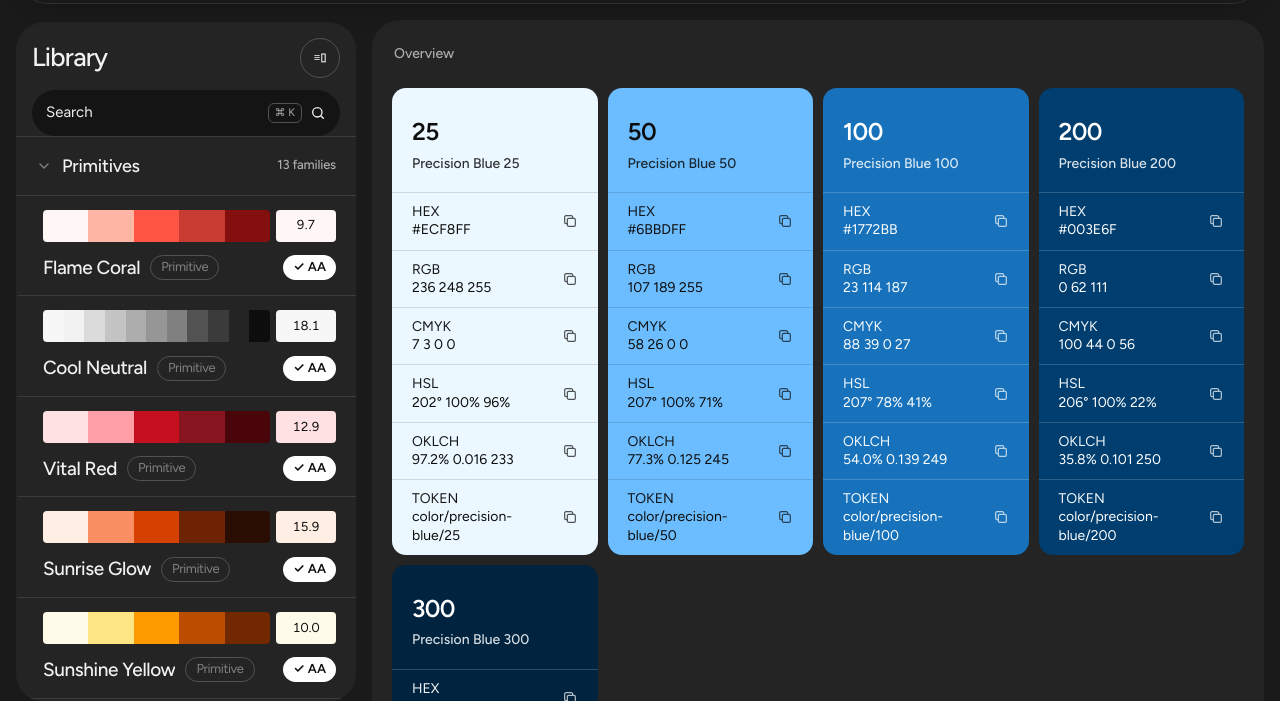
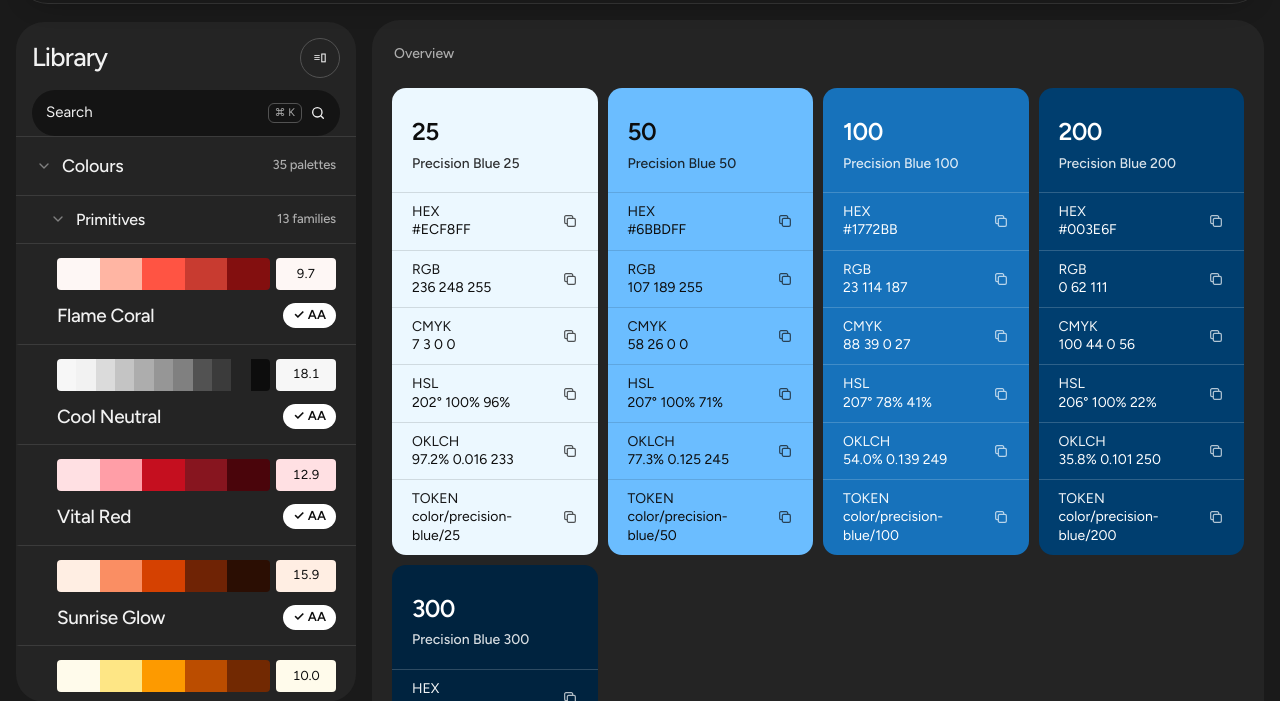
Before and after one commit to annanyasharma-dotcom/dopamine-spike-colours, a plain HTML site: page index.html in a window 1280 px wide. Both pictures are taken after a click on the button 812 px from the left and 195 px from the top of the page. Shown: the part 74-775 px from the top of the page. Drawn offline with Linux system fonts and the light colour scheme.

Commit message:
Group Primitives and Semantic under Colours; default to Primitives
Co-Authored-By: Claude Opus 5.5 <noreply@anthropic.com>
Claude-Session: https://claude.ai/code/session_01NEufYgg3J8gRvfiBy8HVXp

```diff
--- a/index.html
+++ b/index.html
@@ -146,6 +146,10 @@ body::before{content:"";position:fixed;inset:0 0 auto;height:env(safe-area-inset
 .grp[aria-expanded="true"] svg{transform:rotate(90deg)}
 .grp[aria-expanded="true"] .gc{color:var(--ink-2)}
 .gbody .item{padding-left:24px}
+.grp.sub{font-size:16px;padding:12px 20px 12px 34px;background:var(--panel)}
+.grp.sub[aria-expanded="true"]{top:57px;z-index:1}
+.gbody.sub .item{padding-left:38px}
+.gbody.sub .sec{padding-left:38px}
 .gbody .sec{padding-left:24px}
 .sec{padding:14px 20px 6px;font-size:12px;font-weight:600;letter-spacing:.08em;text-transform:uppercase;color:var(--ink-3);border-bottom:1px solid var(--line)}
 .stats dt{color:var(--ink-3)}.stats dd{margin:0;text-align:right;font-variant-numeric:tabular-nums;overflow-wrap:anywhere}
@@ -428,7 +432,7 @@ function textFor(s){
   for(const [tok,hex,fb] of cands){const r=cr(s.hex,hex);if(r>=4.5)return {tok,hex,fb,r}}
   const [tok,hex]=cands[cands.length-1];return {tok,hex,fb:true,r:cr(s.hex,hex)};
 }
-const syncTabs=()=>{openSec=filter};
+const syncTabs=()=>{if(filter<=2){openSec="c";openSub=filter}else openSec=filter};
 const FIL=[["All palettes",()=>true],["Primitives",p=>p.kind==="Primitive"],["Semantic",p=>p.kind!=="Primitive"],["Type",()=>false],["Layout",()=>false],["Elevation",()=>false]];
 let openSec=null;
 const SECS=[{f:1,name:"Primitives"},{f:2,name:"Semantic"},{f:3,name:"Type"},{f:4,name:"Layout"},{f:5,name:"Elevation"}];
@@ -443,7 +447,7 @@ function colourItems(fi,q){
     html+=`<button class="item" data-id="${p.id}" aria-current="${p.id===cur}">
       <div class="row1"><div class="bar">${p.sw.map(s=>`<i style="background:${s.hex}"></i>`).join("")}</div>
       <span class="mx" style="background:${top.hex};color:${onCol(top.hex)}">${p.best_c.toFixed(1)}</span></div>
-      <div class="row2"><span class="n"><strong>${p.name}</strong><span class="chipx">${p.path||p.kind}</span></span>
+      <div class="row2"><span class="n"><strong>${p.name}</strong>${p.path?`<span class="chipx">${p.path}</span>`:""}</span>
       ${p.pairs?'<span class="aa ok">✓ AA</span>':'<span class="aa no">× AA</span>'}</div></button>`});
   return [html,n];
 }
@@ -456,17 +460,33 @@ function secBody(f,q){
   const h=stripSec(renderTypeList(q,"elev"));return [h,countItems(h)];
 }
 const SEC_LABEL={1:n=>`${n} families`,2:n=>`${n} groups`,3:n=>`${n} groups`,4:n=>`${n} groups`,5:n=>`6 levels`};
+/* openSec: which top section is open ("c" = Colours, 3 Type, 4 Layout, 5 Elevation, 0 none); openSub: 1 Primitives, 2 Semantic, 0 none */
+let openSub=1;
 function renderList(){
   const q=$("q").value.trim().toLowerCase();
-  if(openSec===null)openSec=filter;
+  if(openSec===null){openSec=filter<=2?"c":filter;if(filter<=2)openSub=filter}
+  const head=(key,name,label,open,sub)=>`<button class="grp${sub?" sub":""}" data-k="${key}" aria-expanded="${open}">${chev}<span>${name}</span><span class="gc">${label}</span></button>`;
   let html="";
-  SECS.forEach(s=>{const [body,n]=secBody(s.f,q);if(q&&!n)return;
-    const open=q?true:openSec===s.f;
-    html+=`<button class="grp" data-f="${s.f}" aria-expanded="${open}">${chev}<span>${s.name}</span><span class="gc">${SEC_LABEL[s.f](n)}</span></button>`;
-    if(open)html+=`<div class="gbody">${body}</div>`});
+  const [pB,pN]=secBody(1,q),[sB,sN]=secBody(2,q);
+  if(!q||pN||sN){
+    const cOpen=q?true:openSec==="c";
+    html+=head("c","Colours",`${pN+sN} palettes`,cOpen,false);
+    if(cOpen){
+      html+=`<div class="gbody">`;
+      [[1,"Primitives",pB,pN],[2,"Semantic",sB,sN]].forEach(([k,name,body,n])=>{if(q&&!n)return;
+        const o=q?true:openSub===k;html+=head("s"+k,name,SEC_LABEL[k](n),o,true);if(o)html+=`<div class="gbody sub">${body}</div>`});
+      html+=`</div>`;
+    }
+  }
+  [[3,"Type"],[4,"Layout"],[5,"Elevation"]].forEach(([k,name])=>{const [body,n]=secBody(k,q);if(q&&!n)return;
+    const o=q?true:openSec===k;html+=head(k,name,SEC_LABEL[k](n),o,false);if(o)html+=`<div class="gbody">${body}</div>`});
   $("list").innerHTML=html||`<p style="padding:20px;color:var(--ink-3)">Nothing matches “${q}”.</p>`;
-  $("list").querySelectorAll(".grp").forEach(b=>b.onclick=()=>{const f=+b.dataset.f;openSec=openSec===f?0:f;renderList();
-    if(openSec===f){const el=$("list").querySelector(`.grp[data-f="${f}"]`);el&&el.scrollIntoView({block:"nearest"})}});
+  $("list").querySelectorAll(".grp").forEach(b=>b.onclick=()=>{const k=b.dataset.k;
+    if(k.startsWith("s")){const s=+k.slice(1);openSub=openSub===s?0:s}
+    else{const v=k==="c"?"c":+k;openSec=openSec===v?0:v;if(v==="c"&&openSec==="c"&&!openSub)openSub=1}
+    /* nothing open falls back to Colours › Primitives */
+    if(openSec===0||(openSec==="c"&&!openSub)){openSec="c";openSub=1}
+    renderList();const el=$("list").querySelector(`.grp[data-k="${k}"]`);el&&el.scrollIntoView({block:"nearest"})});
   $("list").querySelectorAll(".item").forEach(b=>b.onclick=()=>{const id=b.dataset.id;
     (id.startsWith("type-")?showType:id.startsWith("lay-")?showLayout:show)(id)});
 }
```
